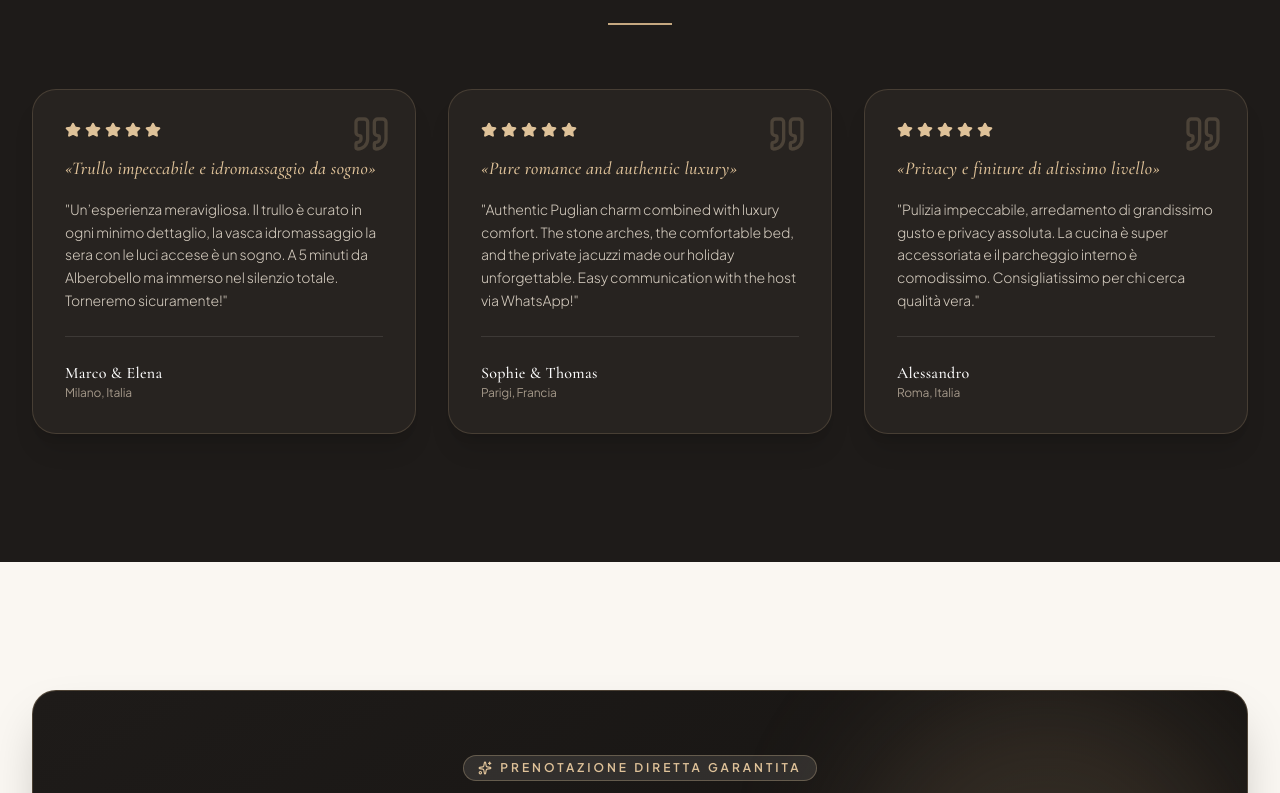
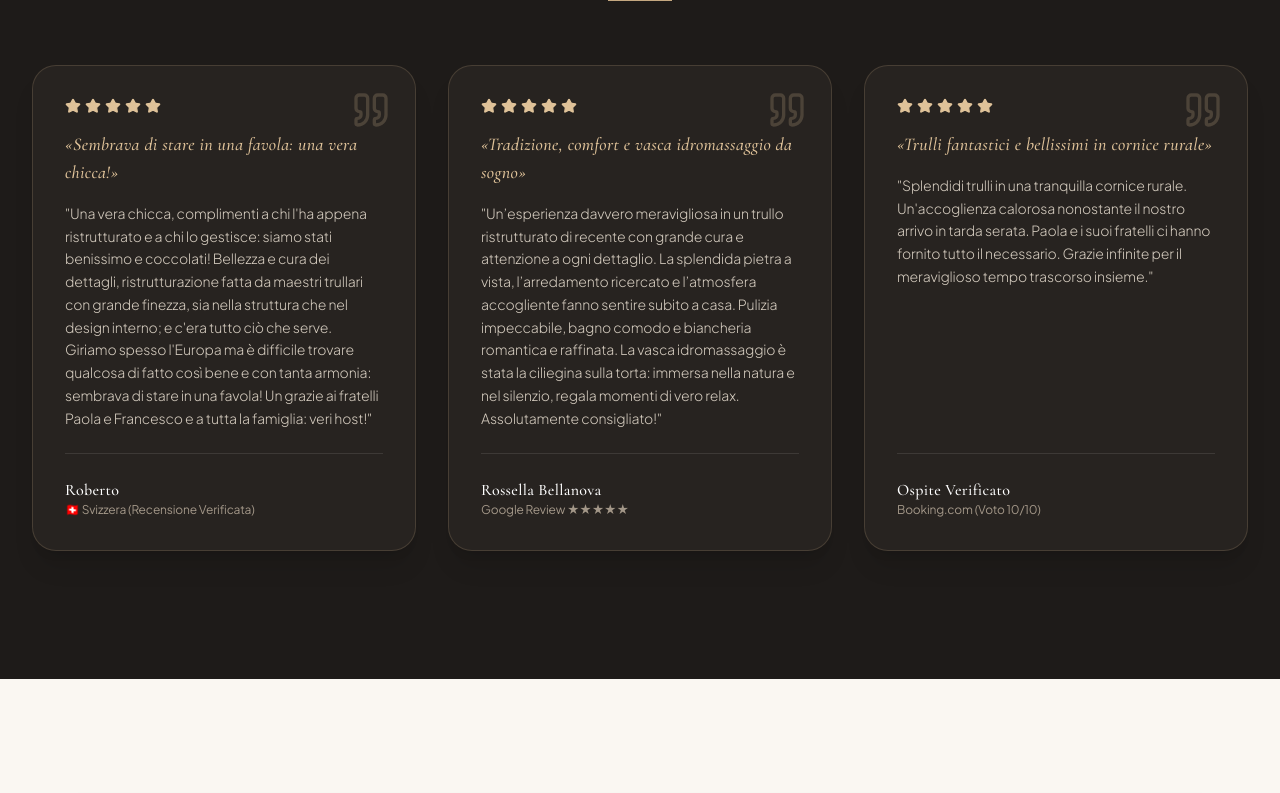
Before and after one commit to MrGeniale/noce-di-pietra-luxury-trulli, a React (Vite) app: page / in a window 1280 px wide. Shown: the part 9247-10040 px from the top of the page. Built offline with nearby package versions, Linux system fonts and the light colour scheme.

Commit message:
Aggiornato indirizzo ufficiale e inserite recensioni reali da Google e Booking

```diff
--- a/src/data/content.ts
+++ b/src/data/content.ts
@@ -298,7 +298,7 @@ export const content: { it: ContentData; en: ContentData } = {
         { name: 'Monopoli & Polignano a Mare', distance: '28 - 32 km', desc: 'Il mare cristallino, calette e scogliere famose nel mondo.' },
       ],
       openInMaps: 'Apri su Google Maps',
-      address: 'Contrada Noce di Pietra, Martina Franca (TA) / Alberobello (BA), Valle d’Itria, Puglia',
+      address: 'Strada Curcio, Zona c, 74015 Martina Franca (TA) - Valle d’Itria, Puglia',
     },
     directBooking: {
       badge: 'Prenotazione Diretta Garantita',
@@ -323,22 +323,22 @@ export const content: { it: ContentData; en: ContentData } = {
       basedOn: 'Valutazione Eccellente per Posizione, Pulizia e Comfort',
       items: [
         {
-          name: 'Marco & Elena',
-          country: 'Milano, Italia',
-          text: 'Un’esperienza meravigliosa. Il trullo è curato in ogni minimo dettaglio, la vasca idromassaggio la sera con le luci accese è un sogno. A 5 minuti da Alberobello ma immerso nel silenzio totale. Torneremo sicuramente!',
-          highlight: 'Trullo impeccabile e idromassaggio da sogno',
+          name: 'Roberto',
+          country: '🇨🇭 Svizzera (Recensione Verificata)',
+          text: 'Una vera chicca, complimenti a chi l\'ha appena ristrutturato e a chi lo gestisce: siamo stati benissimo e coccolati! Bellezza e cura dei dettagli, ristrutturazione fatta da maestri trullari con grande finezza, sia nella struttura che nel design interno; e c\'era tutto ciò che serve. Giriamo spesso l\'Europa ma è difficile trovare qualcosa di fatto così bene e con tanta armonia: sembrava di stare in una favola! Un grazie ai fratelli Paola e Francesco e a tutta la famiglia: veri host!',
+          highlight: 'Sembrava di stare in una favola: una vera chicca!',
         },
         {
-          name: 'Sophie & Thomas',
-          country: 'Parigi, Francia',
-          text: 'Authentic Puglian charm combined with luxury comfort. The stone arches, the comfortable bed, and the private jacuzzi made our holiday unforgettable. Easy communication with the host via WhatsApp!',
-          highlight: 'Pure romance and authentic luxury',
+          name: 'Rossella Bellanova',
+          country: 'Google Review ★★★★★',
+          text: 'Un’esperienza davvero meravigliosa in un trullo ristrutturato di recente con grande cura e attenzione a ogni dettaglio. La splendida pietra a vista, l’arredamento ricercato e l’atmosfera accogliente fanno sentire subito a casa. Pulizia impeccabile, bagno comodo e biancheria romantica e raffinata. La vasca idromassaggio è stata la ciliegina sulla torta: immersa nella natura e nel silenzio, regala momenti di vero relax. Assolutamente consigliato!',
+          highlight: 'Tradizione, comfort e vasca idromassaggio da sogno',
         },
         {
-          name: 'Alessandro',
-          country: 'Roma, Italia',
-          text: 'Pulizia impeccabile, arredamento di grandissimo gusto e privacy assoluta. La cucina è super accessoriata e il parcheggio interno è comodissimo. Consigliatissimo per chi cerca qualità vera.',
-          highlight: 'Privacy e finiture di altissimo livello',
+          name: 'Ospite Verificato',
+          country: 'Booking.com (Voto 10/10)',
+          text: 'Splendidi trulli in una tranquilla cornice rurale. Un\'accoglienza calorosa nonostante il nostro arrivo in tarda serata. Paola e i suoi fratelli ci hanno fornito tutto il necessario. Grazie infinite per il meraviglioso tempo trascorso insieme.',
+          highlight: 'Trulli fantastici e bellissimi in cornice rurale',
         },
       ],
     },
@@ -347,7 +347,7 @@ export const content: { it: ContentData; en: ContentData } = {
       quickLinks: 'Navigazione',
       contacts: 'Contatti & Prenotazioni',
       socials: 'Seguici sui Social',
-      address: 'Martina Franca / Alberobello, Valle d’Itria, Puglia, Italia',
+      address: 'Strada Curcio, Zona c, 74015 Martina Franca (TA), Italia',
       rights: 'Tutti i diritti riservati.',
       designedWith: 'Noce di Pietra Luxury Trulli – Esperienza di soggiorno esclusiva in Puglia.',
     },
@@ -518,7 +518,7 @@ export const content: { it: ContentData; en: ContentData } = {
         { name: 'Monopoli & Polignano a Mare', distance: '28 - 32 km', desc: 'World-famous cliffs, sea caves, and turquoise beaches.' },
       ],
       openInMaps: 'Open in Google Maps',
-      address: 'Contrada Noce di Pietra, Martina Franca (TA) / Alberobello (BA), Valle d’Itria, Puglia, Italy',
+      address: 'Strada Curcio, Zona c, 74015 Martina Franca (TA) - Valle d’Itria, Puglia, Italy',
     },
     directBooking: {
       badge: 'Direct Booking Guarantee',
@@ -543,22 +543,22 @@ export const content: { it: ContentData; en: ContentData } = {
       basedOn: 'Exceptional Rating for Location, Cleanliness & Comfort',
       items: [
         {
-          name: 'Marco & Elena',
-          country: 'Milan, Italy',
-          text: 'A wonderful experience. The trullo is curated down to the finest detail, and the private hot tub under the night sky is pure magic. Only 5 minutes from Alberobello yet in complete tranquility. We will definitely return!',
-          highlight: 'Impeccable trullo and dreamy hot tub',
+          name: 'Roberto',
+          country: '🇨🇭 Switzerland (Verified Guest)',
+          text: 'A true gem, compliments to those who restored and manage it: we felt completely pampered! Beauty and care in every detail, restored with great finesse by master trullari craftsmen. We travel often across Europe, but it is rare to find something made so well and in such harmony: it felt like being in a fairytale! Huge thanks to Paola, Francesco and the entire family: true hosts!',
+          highlight: 'Felt like living in a fairytale: a genuine gem!',
         },
         {
-          name: 'Sophie & Thomas',
-          country: 'Paris, France',
-          text: 'Authentic Puglian charm combined with luxury comfort. The stone arches, the comfortable bed, and the private jacuzzi made our holiday unforgettable. Easy communication with the host via WhatsApp!',
-          highlight: 'Pure romance and authentic luxury',
+          name: 'Rossella Bellanova',
+          country: 'Google Review ★★★★★',
+          text: 'A truly wonderful experience in a recently renovated trullo with great care in every detail. The exposed limestone, refined furnishings and warm ambiance make you feel right at home. Impeccable cleanliness, romantic linens, and a super functional kitchen. The private jacuzzi was the icing on the cake: immersed in nature and total peace. Absolutely recommended!',
+          highlight: 'Tradition, supreme comfort and dreamy hot tub',
         },
         {
-          name: 'Alessandro',
-          country: 'Rome, Italy',
-          text: 'Impeccable cleanliness, great taste in interior design, and absolute privacy. The kitchen is fully equipped and private secure parking is a huge plus. Highly recommended for genuine luxury seekers.',
-          highlight: 'Top quality finishes and total privacy',
+          name: 'Verified Guest',
+          country: 'Booking.com (Rated 10/10)',
+          text: 'Splendid trulli in a peaceful rural countryside setting. A very warm welcome despite our late evening arrival. Paola and her brothers provided everything we needed. Thank you so much for the wonderful time spent together.',
+          highlight: 'Fantastic and beautiful trulli in a peaceful setting',
         },
       ],
     },
@@ -567,7 +567,7 @@ export const content: { it: ContentData; en: ContentData } = {
       quickLinks: 'Navigation',
       contacts: 'Contact & Reservations',
       socials: 'Follow Our Journey',
-      address: 'Martina Franca / Alberobello, Valle d’Itria, Puglia, Italy',
+      address: 'Strada Curcio, Zona c, 74015 Martina Franca (TA), Italy',
       rights: 'All rights reserved.',
       designedWith: 'Noce di Pietra Luxury Trulli – Exclusive holiday experience in Puglia.',
     },
```
